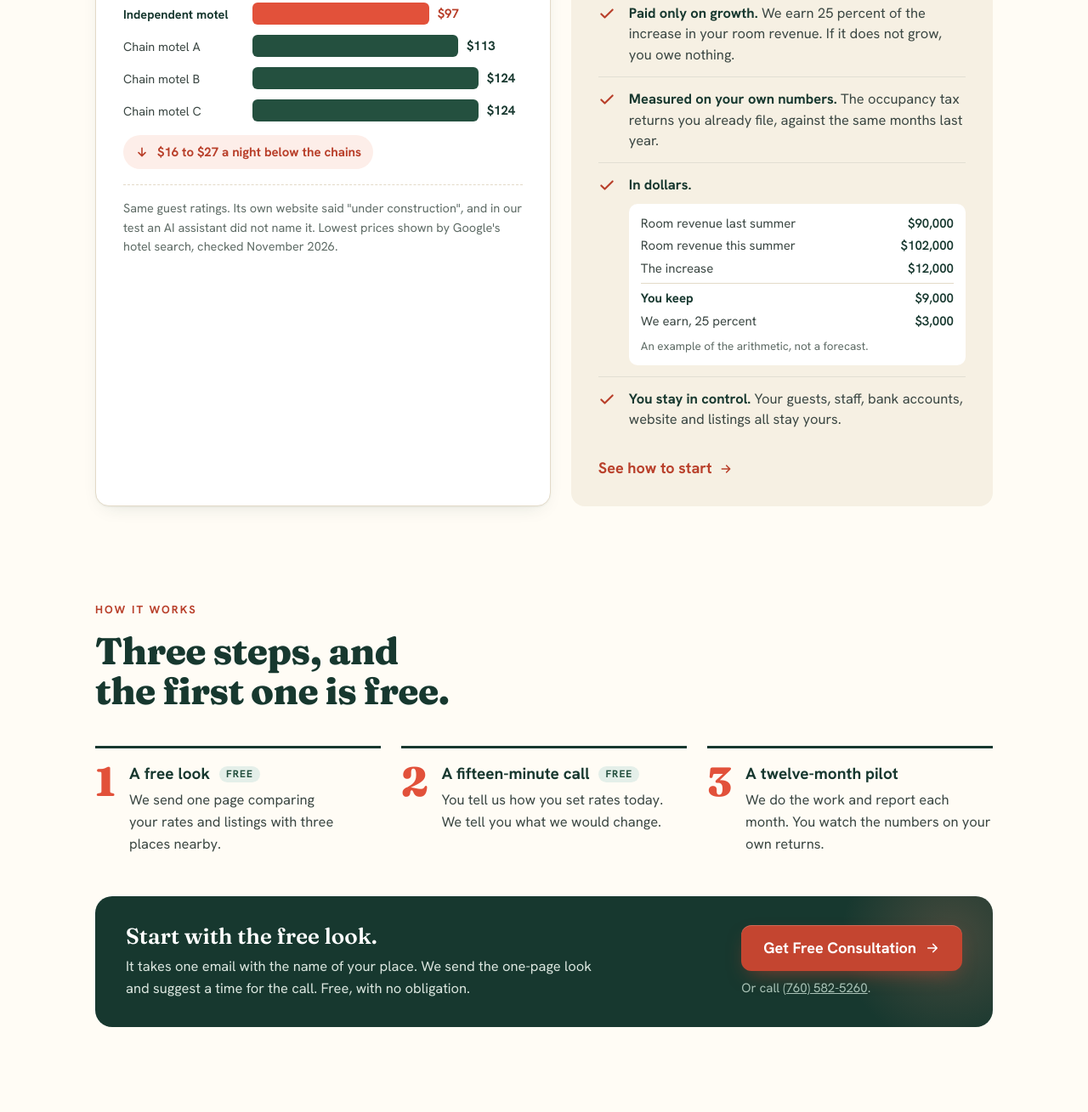
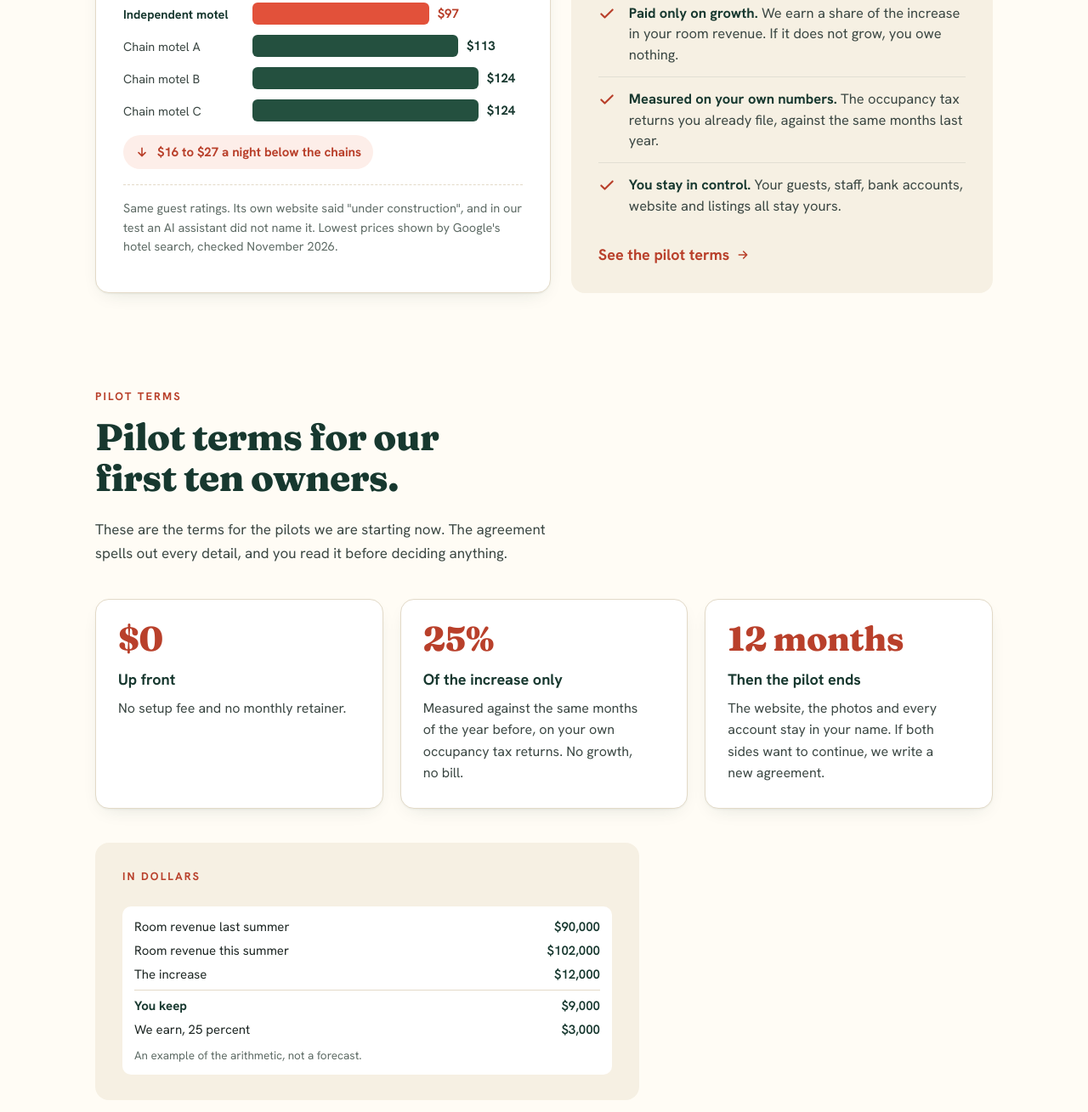
Before and after one commit to adamcrunchbnb/innkeeper-site, a plain HTML site: page index.html in a window 1280 px wide. Shown: the part 2123-3432 px from the top of the page at 85% size. Drawn offline with Linux system fonts and the light colour scheme.

Commit message:
Pricing labeled as pilot terms for our first ten owners, approved by Adam 11/25: terms section, FAQ, structured data, brokers line, llms.txt

```diff
--- a/index.html
+++ b/index.html
@@ -42,7 +42,7 @@
   "@type": "FAQPage",
   "mainEntity": [
     { "@type": "Question", "name": "What does The Innkeeper Agency do?", "acceptedAnswer": { "@type": "Answer", "text": "We manage revenue for independent motels, inns, lodges and cabins with about 6 to 30 rooms. That means setting nightly rates, keeping listings and photos current on the booking sites, building a direct booking website, and working to make the property show up when travelers ask an AI assistant where to stay." } },
-    { "@type": "Question", "name": "What does it cost?", "acceptedAnswer": { "@type": "Answer", "text": "Nothing up front. We earn 25 percent of the increase in room revenue over the same months of the year before, for twelve months. If revenue does not grow, the owner owes nothing for our time. Outside costs, such as a local photographer, are paid by the owner only when approved first." } },
+    { "@type": "Question", "name": "What does it cost?", "acceptedAnswer": { "@type": "Answer", "text": "Nothing up front. Under the pilot terms for our first ten owners, we earn 25 percent of the increase in room revenue over the same months of the year before, for twelve months. If revenue does not grow, the owner owes nothing for our time. Outside costs, such as a local photographer, are paid by the owner only when approved first." } },
     { "@type": "Question", "name": "How is growth measured?", "acceptedAnswer": { "@type": "Answer", "text": "On the transient occupancy tax returns the owner already files with the city or county. Nobody has to take our word for the result." } },
     { "@type": "Question", "name": "What stays with the owner?", "acceptedAnswer": { "@type": "Answer", "text": "Everything about running the place: guests, staff, cleaning, the phone and the front desk. Every payment goes straight to the owner's own accounts, and the website, photos and listings stay in the owner's name." } },
     { "@type": "Question", "name": "What access do you need?", "acceptedAnswer": { "@type": "Answer", "text": "A user login to the booking sites, the reservation program, the website and the Google listing. Ownership of every account stays with the owner, and we never see or change bank or payout details." } },
@@ -80,10 +80,10 @@
 </header>
 
 <div class="proof" role="region" aria-label="The terms in brief"><div class="wrap">
-  <div class="p"><b>$0</b>up front. No setup fee and no monthly retainer.</div>
-  <div class="p"><b>25%</b>of the increase only, for twelve months. No growth, no bill.</div>
-  <div class="p"><b>Your returns</b>keep the score: the occupancy tax returns you already file.</div>
-  <div class="p"><b>100% yours</b>Guests, bank accounts, website and listings stay in your name.</div>
+  <div class="p"><b>Paid on growth</b>Nothing up front, and no bill if revenue does not grow.</div>
+  <div class="p"><b>Free first look</b>One page on your rates and listings, before any agreement.</div>
+  <div class="p"><b>Your numbers</b>keep the score: the occupancy tax returns you already file.</div>
+  <div class="p"><b>All yours</b>Guests, bank accounts, website and listings stay in your name.</div>
 </div></div>
 
 <main>
@@ -139,20 +139,38 @@
         <div class="lab">Why it is an easy yes</div>
         <ul>
           <li><svg viewBox="0 0 24 24" aria-hidden="true"><path d="M4 12.5l5 5L20 6.5"/></svg><span><b>Nothing up front.</b> No setup fee and no monthly retainer.</span></li>
-          <li><svg viewBox="0 0 24 24" aria-hidden="true"><path d="M4 12.5l5 5L20 6.5"/></svg><span><b>Paid only on growth.</b> We earn 25 percent of the increase in your room revenue. If it does not grow, you owe nothing.</span></li>
+          <li><svg viewBox="0 0 24 24" aria-hidden="true"><path d="M4 12.5l5 5L20 6.5"/></svg><span><b>Paid only on growth.</b> We earn a share of the increase in your room revenue. If it does not grow, you owe nothing.</span></li>
           <li><svg viewBox="0 0 24 24" aria-hidden="true"><path d="M4 12.5l5 5L20 6.5"/></svg><span><b>Measured on your own numbers.</b> The occupancy tax returns you already file, against the same months last year.</span></li>
-          <li><svg viewBox="0 0 24 24" aria-hidden="true"><path d="M4 12.5l5 5L20 6.5"/></svg><span><b>In dollars.</b>
-            <span class="math" role="group" aria-label="Worked example">
-              <span>Room revenue last summer</span><span>$90,000</span>
-              <span>Room revenue this summer</span><span>$102,000</span>
-              <span>The increase</span><span>$12,000</span>
-              <span class="tot">You keep</span><span class="tot">$9,000</span>
-              <span>We earn, 25 percent</span><span>$3,000</span>
-              <span class="mnote">An example of the arithmetic, not a forecast.</span>
-            </span></span></li>
           <li><svg viewBox="0 0 24 24" aria-hidden="true"><path d="M4 12.5l5 5L20 6.5"/></svg><span><b>You stay in control.</b> Your guests, staff, bank accounts, website and listings all stay yours.</span></li>
         </ul>
-        <a class="more" href="#start">See how to start<svg viewBox="0 0 24 24" aria-hidden="true"><path d="M5 12h14M13 6l6 6-6 6"/></svg></a>
+        <a class="more" href="#terms">See the pilot terms<svg viewBox="0 0 24 24" aria-hidden="true"><path d="M5 12h14M13 6l6 6-6 6"/></svg></a>
+      </div>
+    </div>
+  </div>
+</section>
+
+<section id="terms">
+  <div class="wrap">
+    <div class="sechead reveal">
+      <div><div class="lab">Pilot terms</div><h2>Pilot terms for our first ten owners.</h2></div>
+      <p class="aside">These are the terms for the pilots we are starting now. The agreement spells out every detail, and you read it before deciding anything.</p>
+    </div>
+    <div class="terms">
+      <div class="term reveal"><b>$0</b><h3>Up front</h3><p>No setup fee and no monthly retainer.</p></div>
+      <div class="term reveal"><b>25%</b><h3>Of the increase only</h3><p>Measured against the same months of the year before, on your own occupancy tax returns. No growth, no bill.</p></div>
+      <div class="term reveal"><b>12 months</b><h3>Then the pilot ends</h3><p>The website, the photos and every account stay in your name. If both sides want to continue, we write a new agreement.</p></div>
+    </div>
+    <div class="split reveal" style="grid-template-columns:1fr">
+      <div class="why" style="max-width:640px">
+        <div class="lab">In dollars</div>
+        <span class="math" role="group" aria-label="Worked example">
+          <span>Room revenue last summer</span><span>$90,000</span>
+          <span>Room revenue this summer</span><span>$102,000</span>
+          <span>The increase</span><span>$12,000</span>
+          <span class="tot">You keep</span><span class="tot">$9,000</span>
+          <span>We earn, 25 percent</span><span>$3,000</span>
+          <span class="mnote">An example of the arithmetic, not a forecast.</span>
+        </span>
       </div>
     </div>
   </div>
@@ -189,7 +207,7 @@
     </div>
     <div class="faq reveal">
       <details><summary>What does The Innkeeper Agency do?</summary><p>We manage revenue for independent motels, inns, lodges and cabins with about 6 to 30 rooms: nightly rates, listings and photos on the booking sites, a direct booking website, and working to make the property show up when travelers ask an AI assistant where to stay.</p></details>
-      <details><summary>What does it cost?</summary><p>Nothing up front. We earn 25 percent of the increase in room revenue over the same months of the year before, for twelve months. If revenue does not grow, you owe nothing for our time. Outside costs, such as a local photographer, are yours to pay only when you approve them first.</p></details>
+      <details><summary>What does it cost?</summary><p>Nothing up front. Under the pilot terms for our first ten owners, we earn 25 percent of the increase in room revenue over the same months of the year before, for twelve months. If revenue does not grow, you owe nothing for our time. Outside costs, such as a local photographer, are yours to pay only when you approve them first.</p></details>
       <details><summary>How is growth measured?</summary><p>On the transient occupancy tax returns you already file with the city or county. Nobody has to take our word for the result.</p></details>
       <details><summary>What stays with the owner?</summary><p>Everything about running the place: guests, staff, cleaning, the phone and the front desk. Every payment goes straight to your own accounts, and the website, photos and listings stay in your name.</p></details>
       <details><summary>What access do you need?</summary><p>A user login to the booking sites, the reservation program, the website and the Google listing. You keep ownership of every account, and we never see or change bank or payout details.</p></details>
```
Also changed, not shown: brokers.html (+1 -1 lines), llms.txt.
